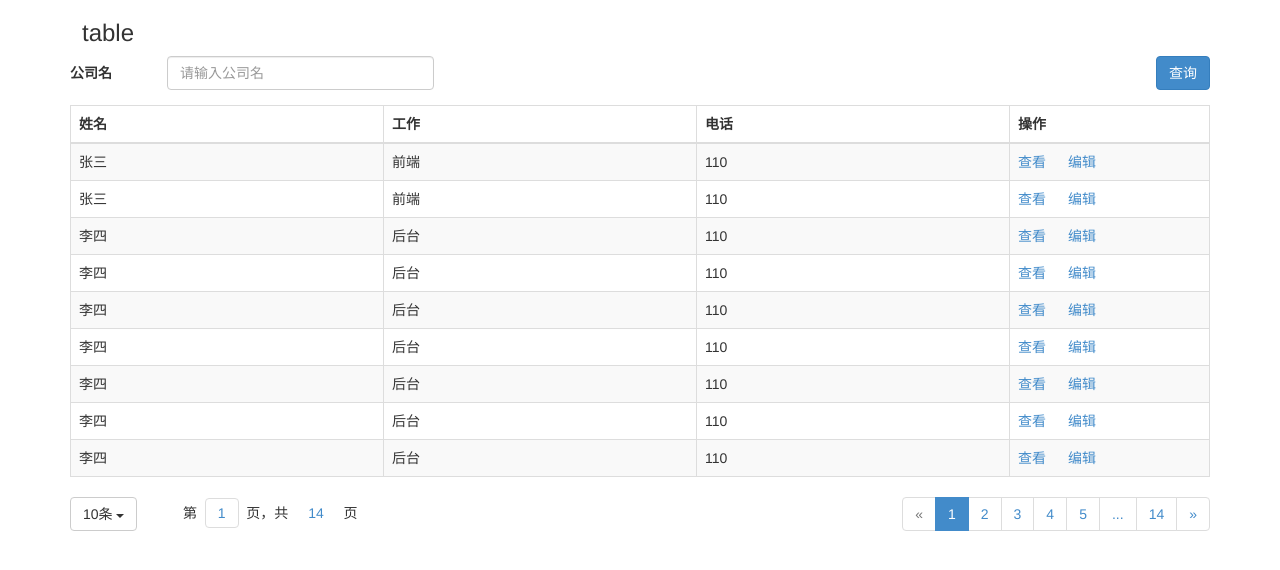
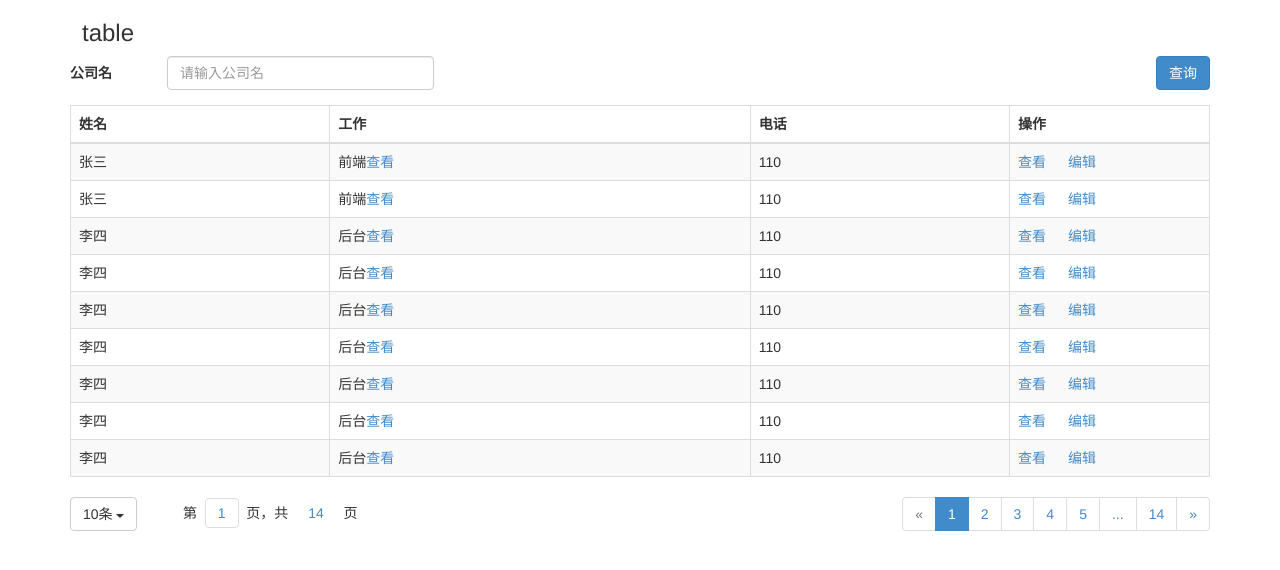
Before and after one commit to wangxiaotian/components, a website: page table/index.html in a window 1280 px wide. Drawn offline with Linux system fonts and the light colour scheme.

Commit message:
addData-operation

```diff
--- a/table/index.html
+++ b/table/index.html
@@ -76,7 +76,14 @@
                 'alias': '电话'
             }],
             filterForm: '.table1-form',
-            filterBtn: '.table1-btn'
+            filterBtn: '.table1-btn',
+            dataCallback: function(res){
+                var data = res.data.trData;
+                $.each(data,function(index,val){
+                    val.job = val.job + '<a href = "https://www.baidu.com">查看</a>';
+                })
+                return data;
+            }
         })
     })
     </script>
--- a/table/table.js
+++ b/table/table.js
@@ -55,7 +55,12 @@
         //  筛选按钮
         filterBtn: '',
         //  筛选数据
-        filterData: {}
+        filterData: {},
+        dataCallback: function(res){
+            console.log('数据处理')
+            var data = res.data.trData;
+            return data;
+        }
     };
     XXtable.prototype.init = function(options) {
         var self = this;
@@ -247,9 +252,9 @@
     };
     XXtable.prototype.dealData = function(res) {
         var self = this,
-            rawData = res.data.trData,
             thData = [],
             trData = [];
+        var rawData = self.dataCallback(res);
         self.pageInfo.totalNumber = res.totalNumber;
         //  获取表头数据
         $.each(self.cols, function(index, cols) {
```
Also changed, not shown: table/api/table.json (line endings or trailing spaces).
